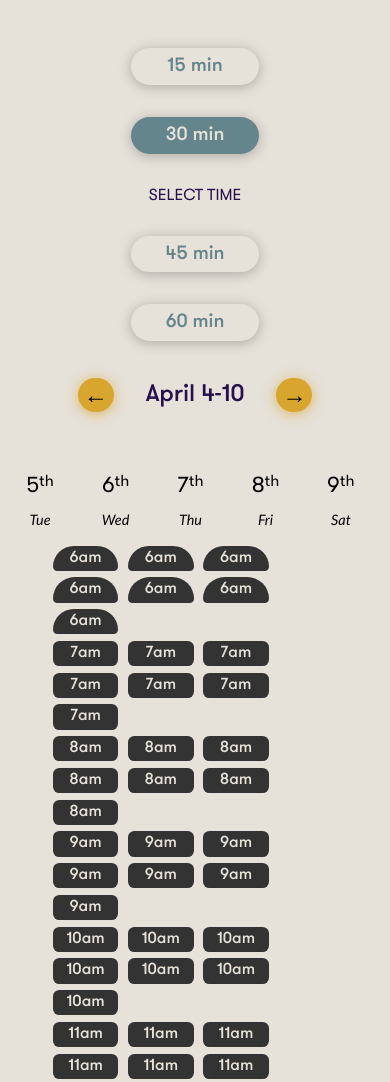
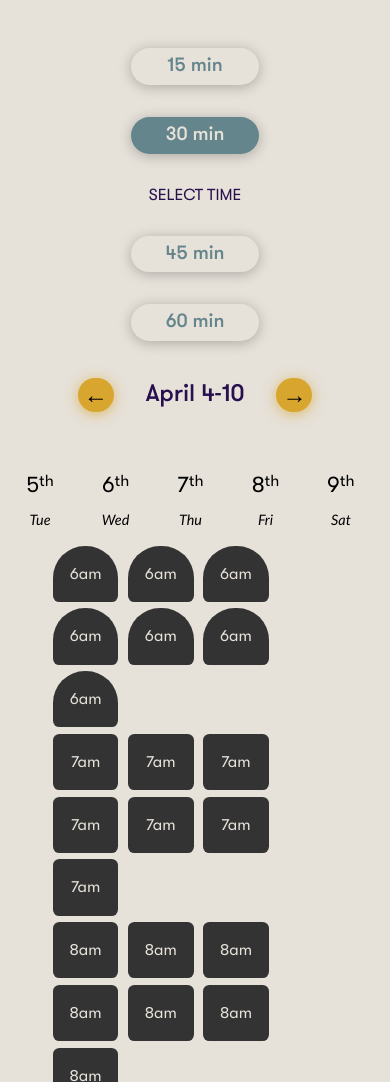
Before and after one commit to charlesscheuer/when-is-good, a React app: page / in a window 390 px wide. Shown: the top 1082 px of the page. Built offline with nearby package versions, Linux system fonts and the light colour scheme; a web font is replaced by a local one.

Commit message:
added rounded

```diff
--- a/src/SASS/calendar.scss
+++ b/src/SASS/calendar.scss
@@ -40,6 +40,9 @@
   text-align: center;
   margin-bottom: 0;
   @media screen and (max-width: 1200px) {
+    padding: 0 3.5rem;
+  }
+  @media screen and (max-width: 1092px) {
     padding: 0 3.2rem;
   }
   @media screen and (max-width: 1039px) {
@@ -117,6 +120,9 @@
         button {
           border-bottom-left-radius: 2rem;
           border-bottom-right-radius: 2rem;
+          p {
+            transform: translateY(-0.5rem);
+          }
         }
       }
     }
@@ -124,21 +130,29 @@
   &_time {
     font-family: $font-primary;
     font-size: 1.4rem;
-    font-weight: 500;
     text-align: center;
     background-color: $color-dark;
     padding: 1.5rem;
     color: $color-light;
-    margin-top: 0.5rem;
-    width: 7rem;
+    width: 7.5rem;
     border: none;
-    margin: 0.3rem 1.4rem;
+    margin: 0.3rem 1.2rem;
     transition: all 0.2s $trans-primary;
-    @media screen and (max-width: 1200px) {
+    border-radius: 0.4rem;
+
+    &:hover {
+      cursor: pointer;
+    }
+    @media screen and (max-width: 1205px) {
       padding: 1rem;
       margin: 0.3rem 0.7rem;
     }
-    @media screen and (max-width: 1039px) {
+    @media screen and (max-width: 1092px) {
+      margin: 0.2rem 0.9rem;
+      width: 6.5rem;
+    }
+
+    @media screen and (max-width: 1034px) {
       font-size: 1.2rem;
       padding: 0.2rem 0rem;
       width: 5.4rem;
@@ -159,10 +173,5 @@
       margin: 0.2rem 0.3rem;
       width: 4.1rem;
     }
-
-    border-radius: 0.4rem;
-    &:hover {
-      cursor: pointer;
-    }
   }
 }
--- a/src/components/calendar/timeSelect/timeSelect.js
+++ b/src/components/calendar/timeSelect/timeSelect.js
@@ -28,7 +28,9 @@ const TimeSelect = props => {
                       onClick={e => props.onClick(e, x, y)}
                       key={x + y}
                     >
-                      {displayHandler(datetime[0])}
+                      <p className="TimeSlot_time_value">
+                        {displayHandler(datetime[0])}
+                      </p>
                     </button>
                   )
                 })}
```
